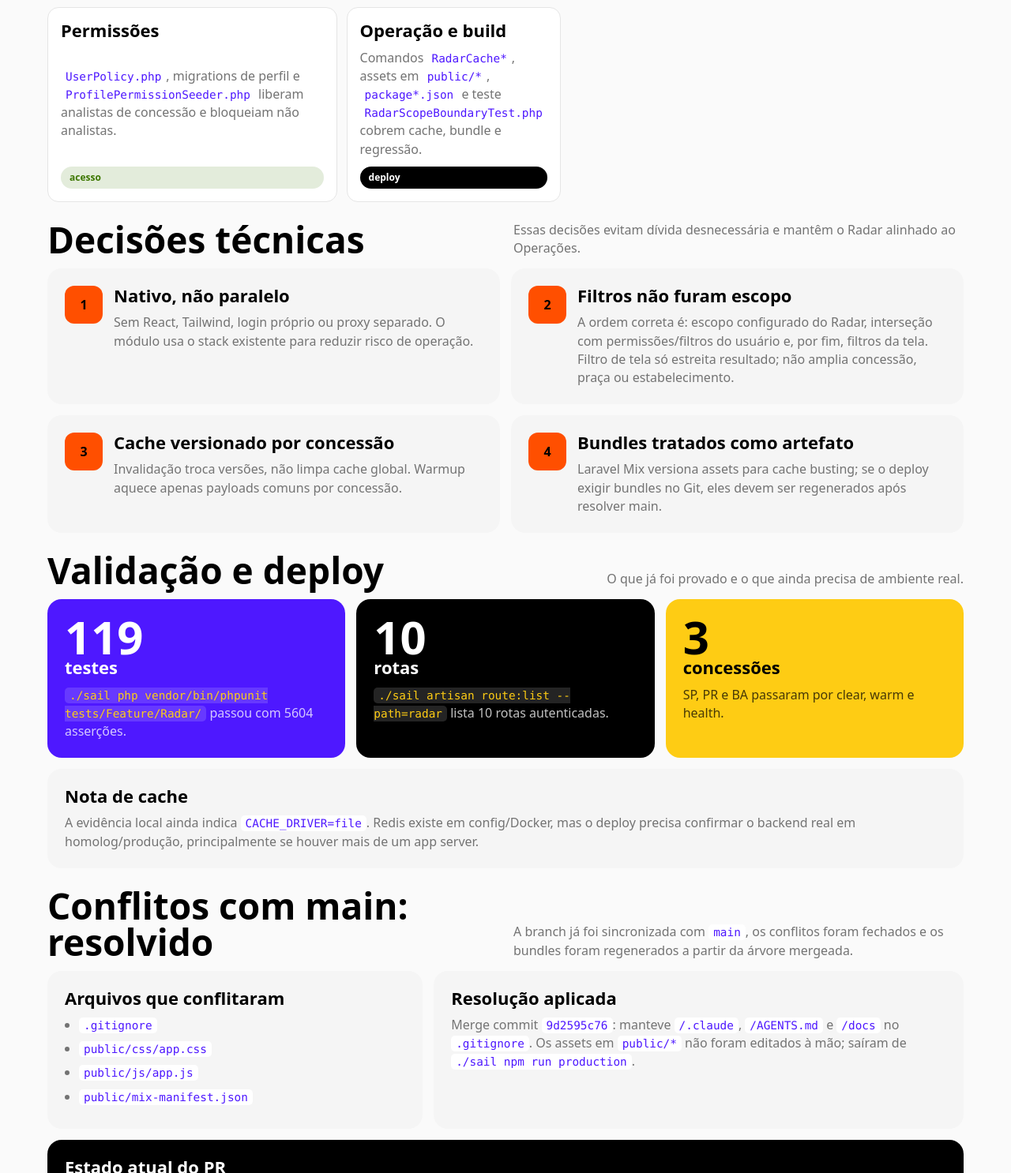
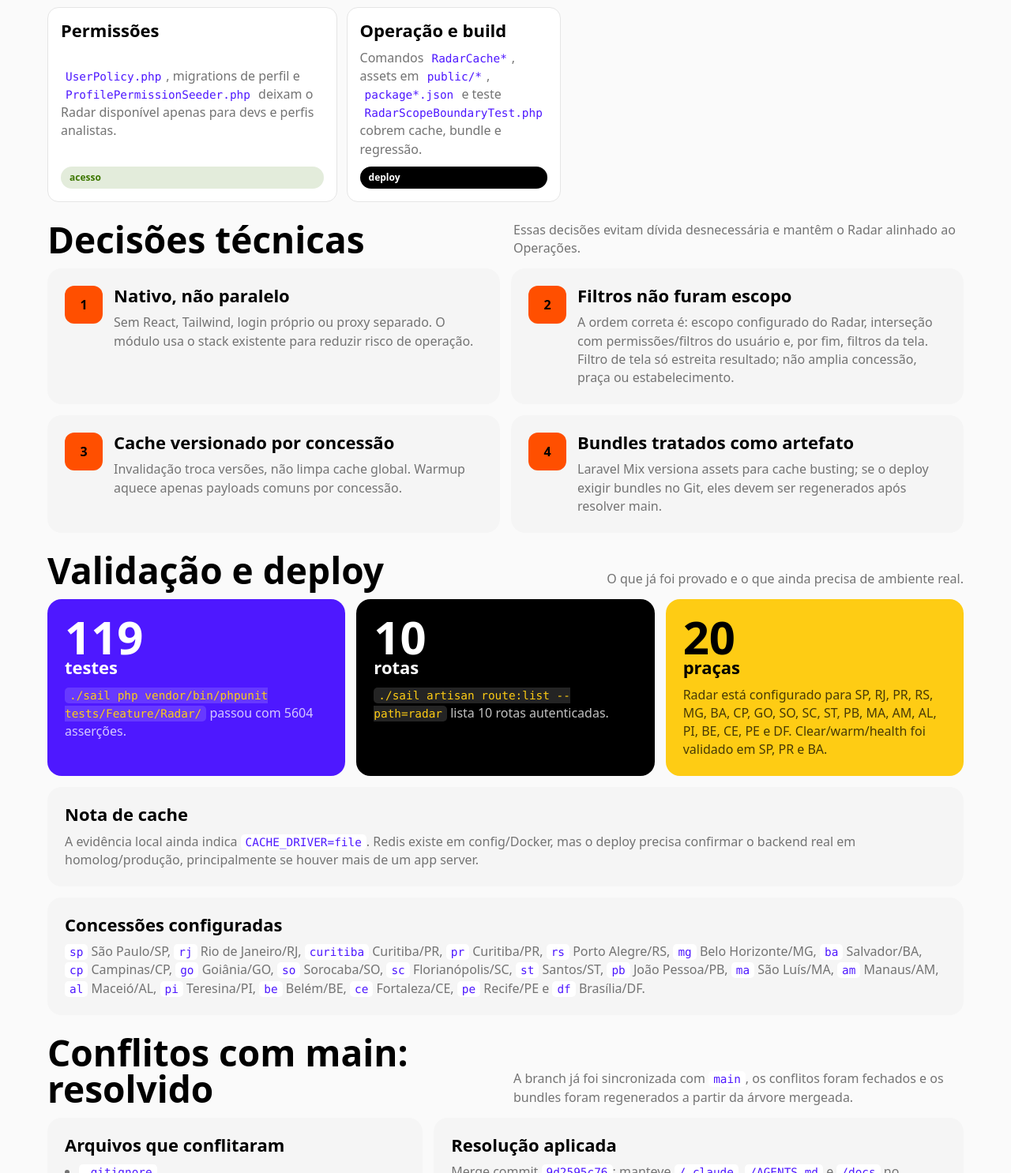
Before and after one commit to iskisraell/radar-operacoes-pr-context, a plain HTML site: page index.html in a window 1280 px wide. Shown: the part 4867-6353 px from the top of the page at 79% size. Drawn offline with Linux system fonts and the light colour scheme; a web font is replaced by a local one.

Commit message:
docs: add radar scope and access notes

```diff
--- a/index.html
+++ b/index.html
@@ -582,7 +582,7 @@
         <article class="diff-card"><h3>Dados e escopo</h3><p><code>RadarRepository.php</code>, <code>config/radar.php</code>, <code>Place.php</code> e <code>User.php</code> aplicam concessão, praça, estabelecimento e filtros.</p><span class="tag green">fronteira</span></article>
         <article class="diff-card"><h3>Contratos de API</h3><p><code>RadarCardResource.php</code>, <code>RadarDashboardResource.php</code>, <code>RadarMapPointResource.php</code> e recursos de filtro/detalhe separam cards, mapa e dashboard.</p><span class="tag blue">payloads</span></article>
         <article class="diff-card"><h3>Interface Vue</h3><p><code>RadarApp.vue</code>, <code>RadarEquipment.vue</code>, <code>RadarDashboard.vue</code>, <code>RadarMap.vue</code>, charts GChart e Vuex entregam lista, dashboard, mapa e detalhe.</p><span class="tag yellow">experiência</span></article>
-        <article class="diff-card"><h3>Permissões</h3><p><code>UserPolicy.php</code>, migrations de perfil e <code>ProfilePermissionSeeder.php</code> liberam analistas de concessão e bloqueiam não analistas.</p><span class="tag green">acesso</span></article>
+        <article class="diff-card"><h3>Permissões</h3><p><code>UserPolicy.php</code>, migrations de perfil e <code>ProfilePermissionSeeder.php</code> deixam o Radar disponível apenas para devs e perfis analistas.</p><span class="tag green">acesso</span></article>
         <article class="diff-card"><h3>Operação e build</h3><p>Comandos <code>RadarCache*</code>, assets em <code>public/*</code>, <code>package*.json</code> e teste <code>RadarScopeBoundaryTest.php</code> cobrem cache, bundle e regressão.</p><span class="tag black">deploy</span></article>
       </div>
     </section>
@@ -608,10 +608,14 @@
       <div class="grid">
         <article class="card span-4 purple"><div class="metric">119</div><h3>testes</h3><p><code>./sail php vendor/bin/phpunit tests/Feature/Radar/</code> passou com 5604 asserções.</p></article>
         <article class="card span-4 black"><div class="metric">10</div><h3>rotas</h3><p><code>./sail artisan route:list --path=radar</code> lista 10 rotas autenticadas.</p></article>
-        <article class="card span-4 yellow"><div class="metric">3</div><h3>concessões</h3><p>SP, PR e BA passaram por clear, warm e health.</p></article>
+        <article class="card span-4 yellow"><div class="metric">20</div><h3>praças</h3><p>Radar está configurado para SP, RJ, PR, RS, MG, BA, CP, GO, SO, SC, ST, PB, MA, AM, AL, PI, BE, CE, PE e DF. Clear/warm/health foi validado em SP, PR e BA.</p></article>
         <article class="card full">
           <h3>Nota de cache</h3>
           <p>A evidência local ainda indica <code>CACHE_DRIVER=file</code>. Redis existe em config/Docker, mas o deploy precisa confirmar o backend real em homolog/produção, principalmente se houver mais de um app server.</p>
+        </article>
+        <article class="card full">
+          <h3>Concessões configuradas</h3>
+          <p><code>sp</code> São Paulo/SP, <code>rj</code> Rio de Janeiro/RJ, <code>curitiba</code> Curitiba/PR, <code>pr</code> Curitiba/PR, <code>rs</code> Porto Alegre/RS, <code>mg</code> Belo Horizonte/MG, <code>ba</code> Salvador/BA, <code>cp</code> Campinas/CP, <code>go</code> Goiânia/GO, <code>so</code> Sorocaba/SO, <code>sc</code> Florianópolis/SC, <code>st</code> Santos/ST, <code>pb</code> João Pessoa/PB, <code>ma</code> São Luís/MA, <code>am</code> Manaus/AM, <code>al</code> Maceió/AL, <code>pi</code> Teresina/PI, <code>be</code> Belém/BE, <code>ce</code> Fortaleza/CE, <code>pe</code> Recife/PE e <code>df</code> Brasília/DF.</p>
         </article>
       </div>
     </section>
@@ -661,7 +665,7 @@
       </details>
       <details>
         <summary>O que falta antes de deployar?</summary>
-        <div class="details-body">Validar tokens reais dos analistas por concessão, confirmar o backend de cache em homolog/produção e decidir se bundles finais precisam ser versionados.</div>
+        <div class="details-body">Validar tokens reais dos analistas por concessão e confirmar o backend de cache em homolog/produção. Acesso atual: somente devs e perfis analistas.</div>
       </details>
     </section>
 
```
